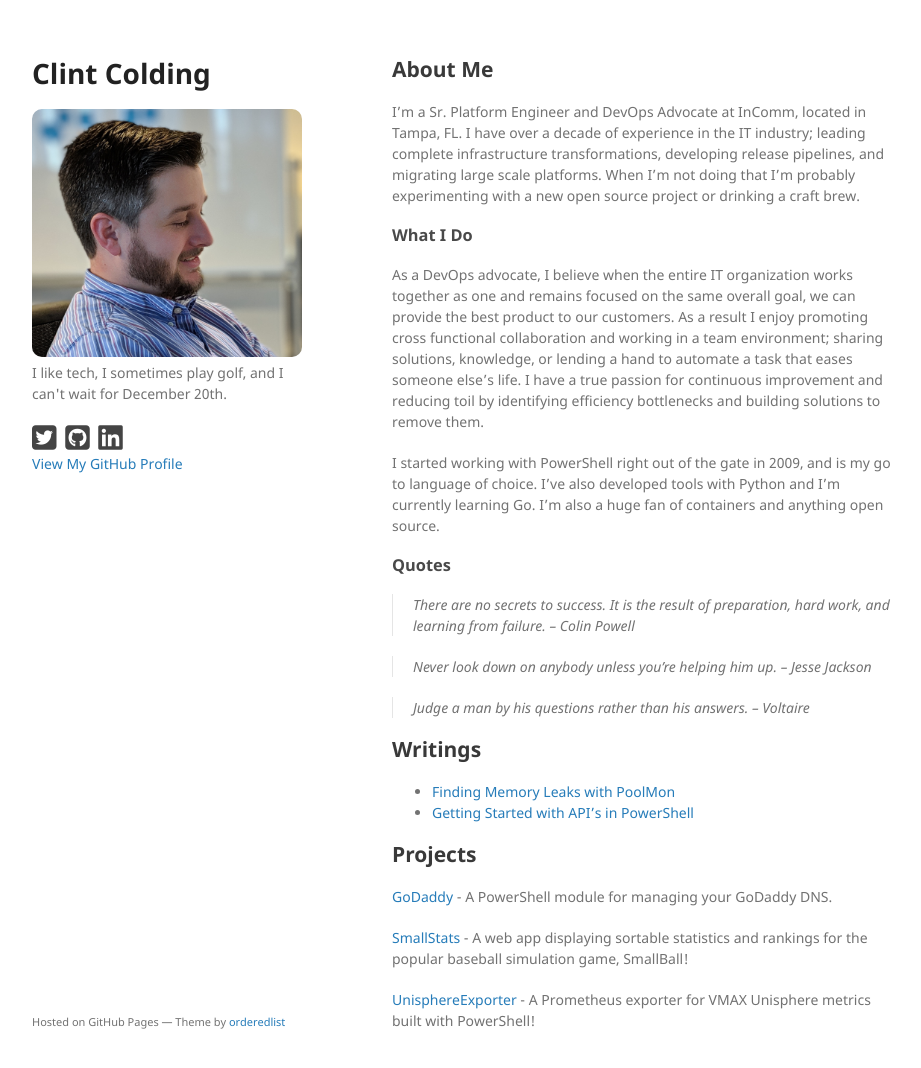
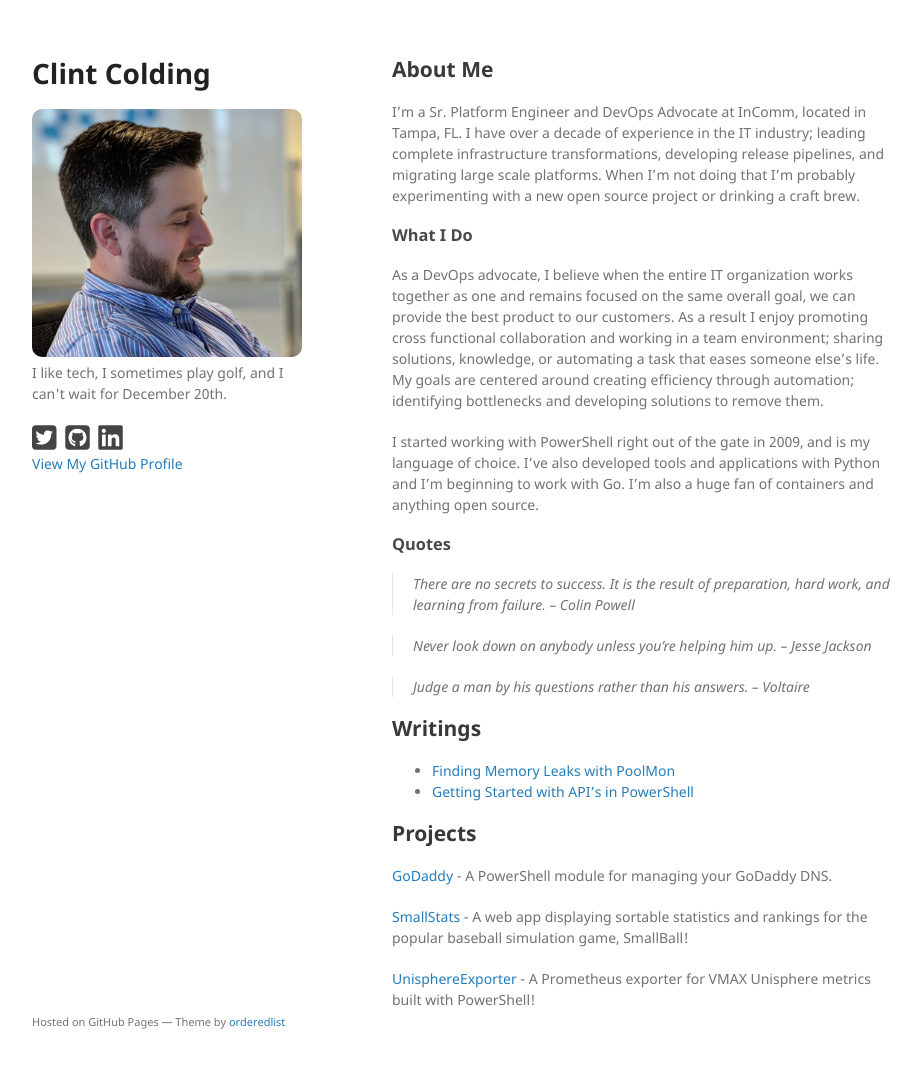
Before and after one commit to clintcolding/clintcolding.github.io, a Jekyll site: the page built from index.md, in a window 1280 px wide and 1101 px high. Shown: the top 1068 px of the window, without its empty margins (178-1099 px from the left). Built offline with Jekyll 4.4.1, drawn with Linux system fonts in a browser that asks for light colours; nearby versions of some CDN libraries; our own code applies the rules of GitHub Pages for plain Markdown files.

Commit message:
Updated what I do

```diff
--- a/index.md
+++ b/index.md
@@ -8,9 +8,9 @@ I'm a Sr. Platform Engineer and DevOps Advocate at InComm, located in Tampa, FL.
 
 ### What I Do
 
-As a DevOps advocate, I believe when the entire IT organization works together as one and remains focused on the same overall goal, we can provide the best product to our customers. As a result I enjoy promoting cross functional collaboration and working in a team environment; sharing solutions, knowledge, or lending a hand to automate a task that eases someone else’s life. I have a true passion for continuous improvement and reducing toil by identifying efficiency bottlenecks and building solutions to remove them.
+As a DevOps advocate, I believe when the entire IT organization works together as one and remains focused on the same overall goal, we can provide the best product to our customers. As a result I enjoy promoting cross functional collaboration and working in a team environment; sharing solutions, knowledge, or automating a task that eases someone else’s life. My goals are centered around creating efficiency through automation; identifying bottlenecks and developing solutions to remove them.
 
-I started working with PowerShell right out of the gate in 2009, and is my go to language of choice. I've also developed tools with Python and I'm currently learning Go. I'm also a huge fan of containers and anything open source.
+I started working with PowerShell right out of the gate in 2009, and is my language of choice. I've also developed tools and applications with Python and I'm beginning to work with Go. I'm also a huge fan of containers and anything open source.
 
 ### Quotes
 
```
